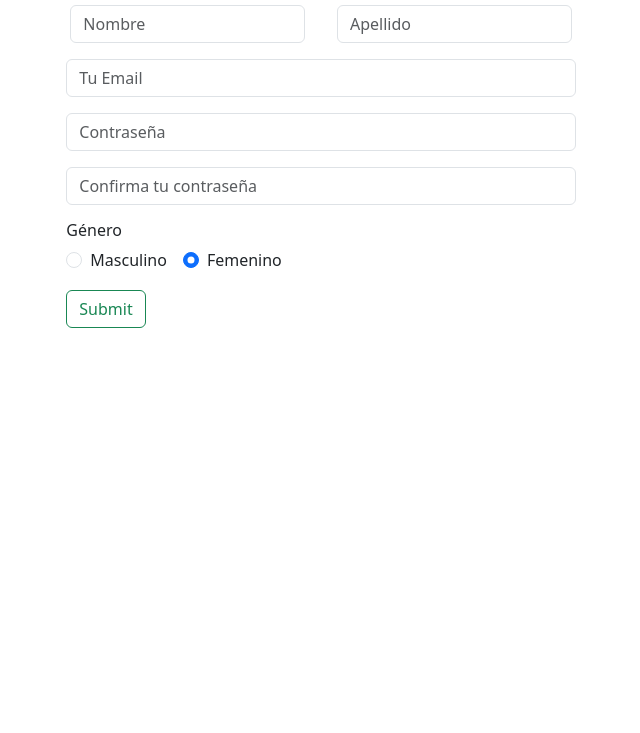
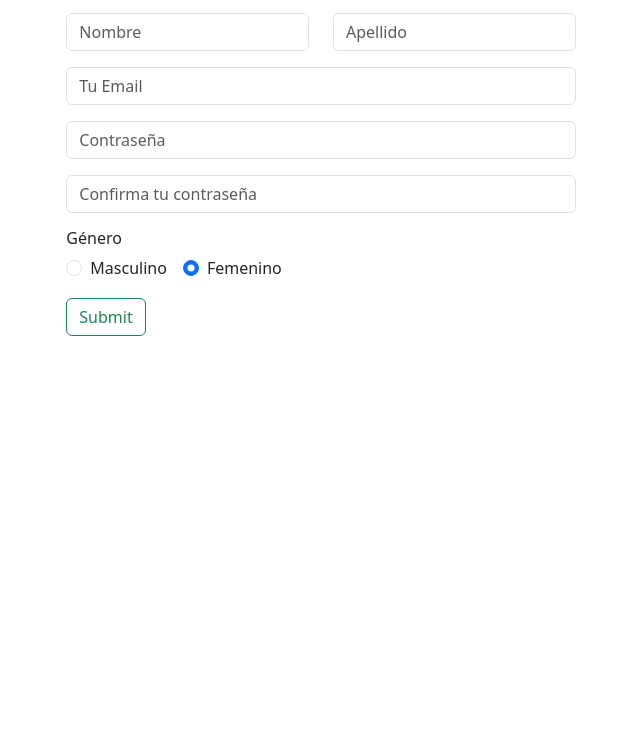
Before and after one commit to jpundonor/form-bootstrap, a website: page index.html in a window 1280 px wide. Shown: the part 67-800 px from the top of the page, without its empty margins (319-959 px from the left). Drawn offline with Linux system fonts and the light colour scheme.

Commit message:
changed styles input

```diff
--- a/index.html
+++ b/index.html
@@ -10,21 +10,25 @@
     <main class="container col-5">
       <form>
         <h1>Registrate, es gratis!</h1>
-        <div class="row">
+        <div class="row mb-3">
+          <div class="col g-4">
             <input
               type="text"
-            class="form-control col m-3"
+              class="form-control"
               id="name"
               placeholder="Nombre"
               aria-describedby="emailHelp"
             />
+          </div>
+          <div class="col g-4">
             <input
               type="text"
-            class="form-control col m-3"
+              class="form-control"
               id="last-name"
               placeholder="Apellido"
               aria-describedby="emailHelp"
             />
+          </div>
         </div>
         <input
           type="email"
```
Lines whose indentation alone changed are shown as unchanged.
